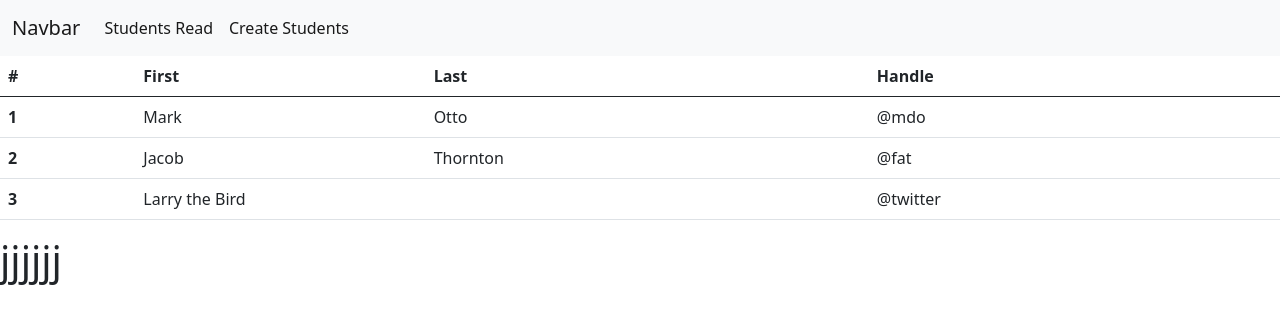
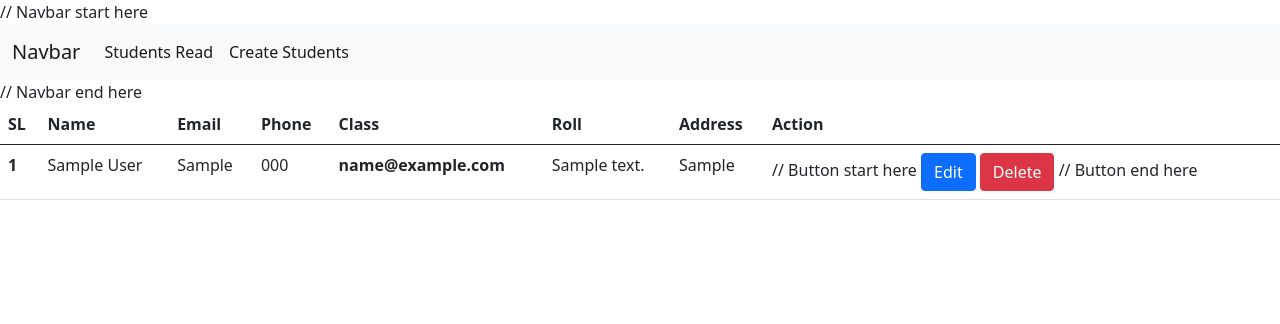
Before and after one commit to bdmanik97/PHP-04-Class-38, a PHP site: page / in a window 1280 px wide. Shown: the top 324 px of the page. Run offline with PHP 8.4, Linux system fonts and the light colour scheme; tables that the repository leaves empty or names only in its code hold one stand-in row (values such as "Sample post").

Commit message:
delete bnt final

```diff
--- a/index.php
+++ b/index.php
@@ -13,7 +13,7 @@ include 'config.php';
     <title>PHP CRUD</title>
 </head>
 <body>
-
+// Navbar start here
 <nav>
 <nav class="navbar navbar-expand-lg navbar-light bg-light">
   <div class="container-fluid">
@@ -34,39 +34,67 @@ include 'config.php';
   </div>
 </nav>
 </nav>
+// Navbar end here
 
 <Section>
 <table class="table">
   <thead>
     <tr>
-      <th scope="col">#</th>
-      <th scope="col">First</th>
-      <th scope="col">Last</th>
-      <th scope="col">Handle</th>
+      <th scope="col">SL</th>
+      <th scope="col">Name</th>
+      <th scope="col">Email</th>
+      <th scope="col">Phone</th>
+      <th scope="col">Class</th>
+      <th scope="col">Roll</th>
+      <th scope="col">Address</th>
+      <th scope="col">Action</th>
     </tr>
   </thead>
   <tbody>
-    <tr>
-      <th scope="row">1</th>
-      <td>Mark</td>
-      <td>Otto</td>
-      <td>@mdo</td>
-    </tr>
-    <tr>
-      <th scope="row">2</th>
-      <td>Jacob</td>
-      <td>Thornton</td>
-      <td>@fat</td>
-    </tr>
-    <tr>
-      <th scope="row">3</th>
-      <td colspan="2">Larry the Bird</td>
-      <td>@twitter</td>
-    </tr>
+
+    <?php
+
+    $query = "SELECT * FROM Students";
+
+    $result = mysqli_query($connection, $query);
+    if($result){
+// Serial Number incriment start here
+      $serialNumber = 1;
+// Loop while start here
+    while($row = mysqli_fetch_assoc($result)){
+
+       $id      = $row['id'];
+       $name    = $row['name'];
+       $roll    = $row['roll'];
+       $phone   = $row['phone'];
+       $email   = $row['email'];
+       $address = $row['address'];
+       $class   = $row['class'];
+
+      echo '<tr>
+        <th>'.$serialNumber.'</th>
+        <td>'.$name.'</td>
+        <td>'.$roll.'</td>
+        <td>'.$phone.'</td>
+        <th>'.$email.'</th>
+        <td>'.$address.'</td>
+        <td>'.$class.'</td>
+        <td>
+// Button start here
+          <a href="" class="btn btn-primary">Edit</a>
+          <a href="delete.php?id='.$id.'" class="btn btn-danger">Delete</a>
+// Button end here
+        </td>
+    </tr>';
+    $serialNumber++;
+// Serial Number incriment end here
+    };
+    }
+    ?>
+
   </tbody>
 </table>
 </Section>
-<h1>jjjjjj</h1>
 <script src="https://cdn.jsdelivr.net/npm/bootstrap@5.0.2/dist/js/bootstrap.bundle.min.js"
 integrity="sha384-MrcW6ZMFYlzcLA8Nl+NtUVF0sA7MsXsP1UyJoMp4YLEuNSfAP+JcXn/tWtIaxVXM" crossorigin="anonymous"></script>
 </body>
```
Also changed, not shown: delete.php (added, +18 -0 lines).
